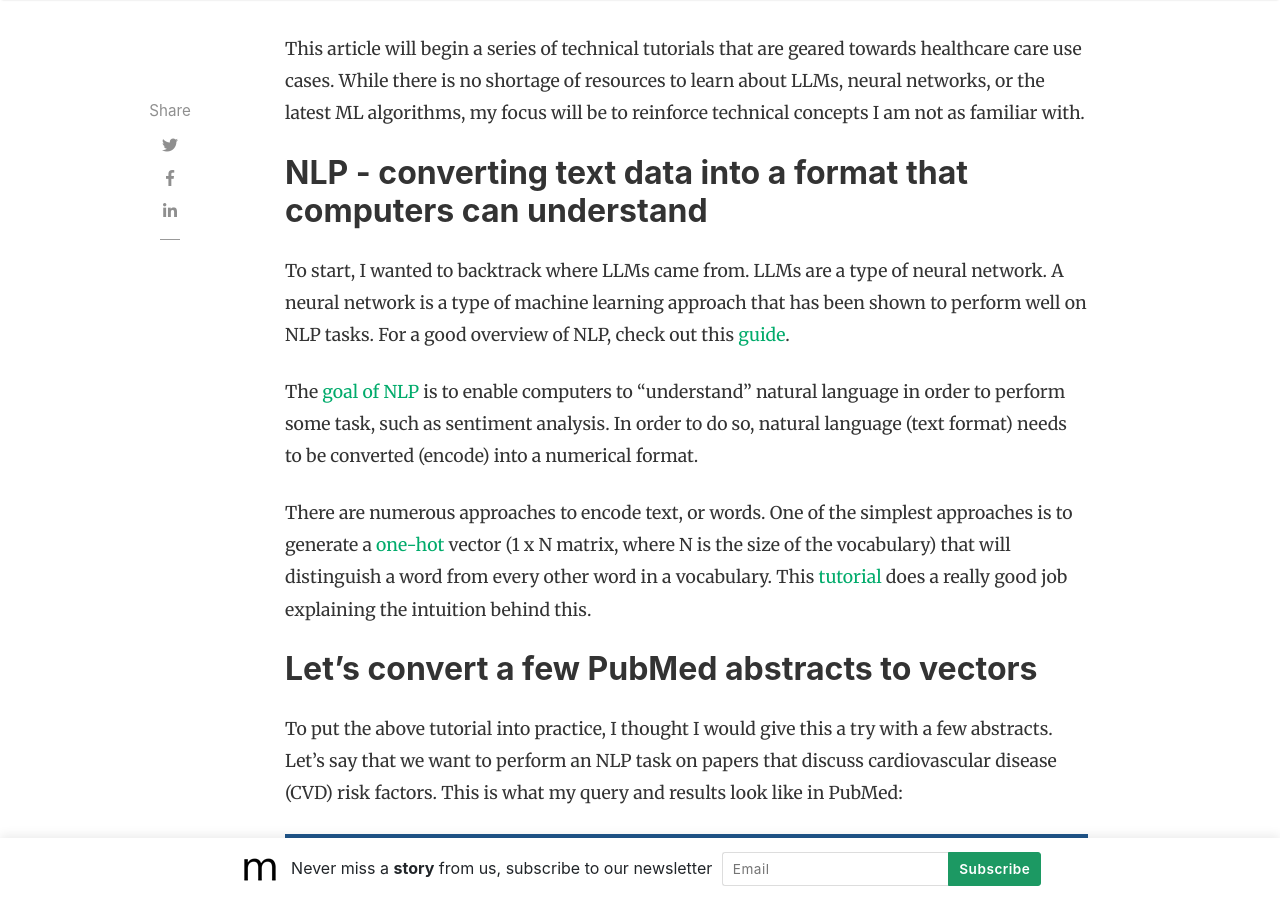
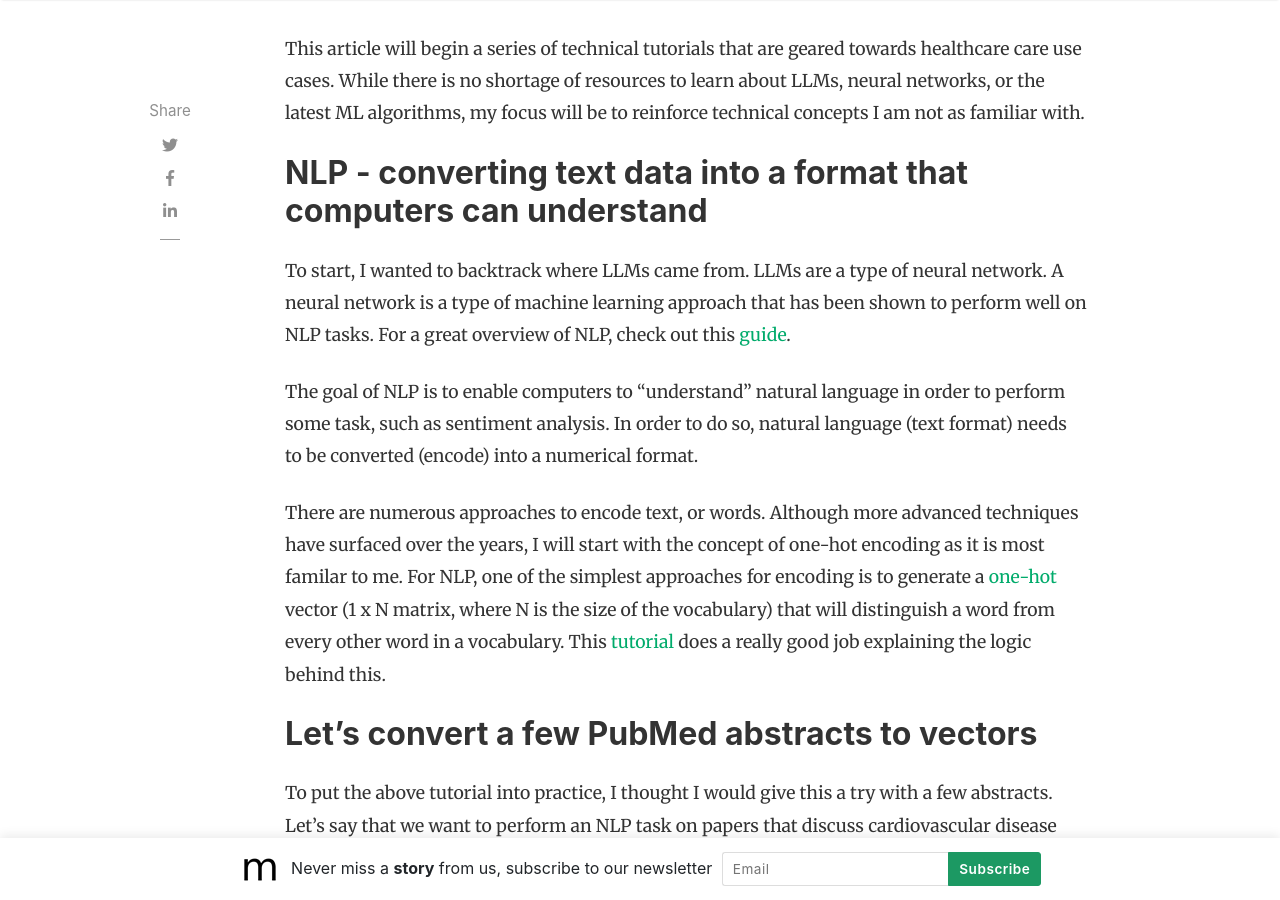
Before and after one commit to slsu0424/slsu0424.github.io, a Jekyll site: the page built from _posts/2023-07-27-test.md, in a window 1280 px wide and 900 px high, scrolled down 1020 px. Built offline with Jekyll 4.4.1, drawn with Linux system fonts in a browser that asks for light colours; nearby versions of some CDN libraries; comment, search, counter and statistics services are not loaded; some of the changed text lies outside the part shown.

Commit message:
Update 2023-07-27-test.md

```diff
--- a/_posts/2023-07-27-test.md
+++ b/_posts/2023-07-27-test.md
@@ -14,11 +14,11 @@
 
 ## NLP - converting text data into a format that computers can understand
 
-To start, I wanted to backtrack where LLMs came from.  LLMs are a type of neural network.  A neural network is a type of machine learning approach that has been shown to perform well on NLP tasks.  For a good overview of NLP, check out this [guide](https://www.deeplearning.ai/resources/natural-language-processing).
+To start, I wanted to backtrack where LLMs came from.  LLMs are a type of neural network.  A neural network is a type of machine learning approach that has been shown to perform well on NLP tasks.  For a great overview of NLP, check out this [guide](https://www.deeplearning.ai/resources/natural-language-processing).
 
-The [goal of NLP](https://web.stanford.edu/class/cs224n/readings/cs224n-2019-notes01-wordvecs1.pdf) is to enable computers to "understand" natural language in order to perform some task, such as sentiment analysis.  In order to do so, natural language (text format) needs to be converted (encode) into a numerical format.
+The goal of NLP is to enable computers to "understand" natural language in order to perform some task, such as sentiment analysis.  In order to do so, natural language (text format) needs to be converted (encode) into a numerical format.
 
-There are numerous approaches to encode text, or words.  One of the simplest approaches is to generate a [one-hot](https://en.wikipedia.org/wiki/One-hot) vector (1 x N matrix, where N is the size of the vocabulary) that will distinguish a word from every other word in a vocabulary.  This [tutorial](https://gyan-mittal.com/nlp-ai-ml/nlp-word-encoding-by-one-hot-encoding/) does a really good job explaining the intuition behind this.
+There are numerous approaches to encode text, or words.  Although more advanced techniques have surfaced over the years, I will start with the concept of one-hot encoding as it is most familar to me.  For NLP, one of the simplest approaches for encoding is to generate a [one-hot](https://en.wikipedia.org/wiki/One-hot) vector (1 x N matrix, where N is the size of the vocabulary) that will distinguish a word from every other word in a vocabulary.  This [tutorial](https://gyan-mittal.com/nlp-ai-ml/nlp-word-encoding-by-one-hot-encoding/) does a really good job explaining the logic behind this.
 
 ## Let's convert a few PubMed abstracts to vectors
 
@@ -33,8 +33,9 @@
 Doc 3: "Objective: The variability of thyroid function tests (TFTs) during antithyroid drug (ATD) therapy and its association with adverse health outcomes have not been previously studied."\\
 
 
-
-
+## References
++ <https://www.deeplearning.ai/resources/natural-language-processing>
++ <https://web.stanford.edu/class/cs224n/readings/cs224n-2019-notes01-wordvecs1.pdf>
 
 ## Writing code blocks
 
```
